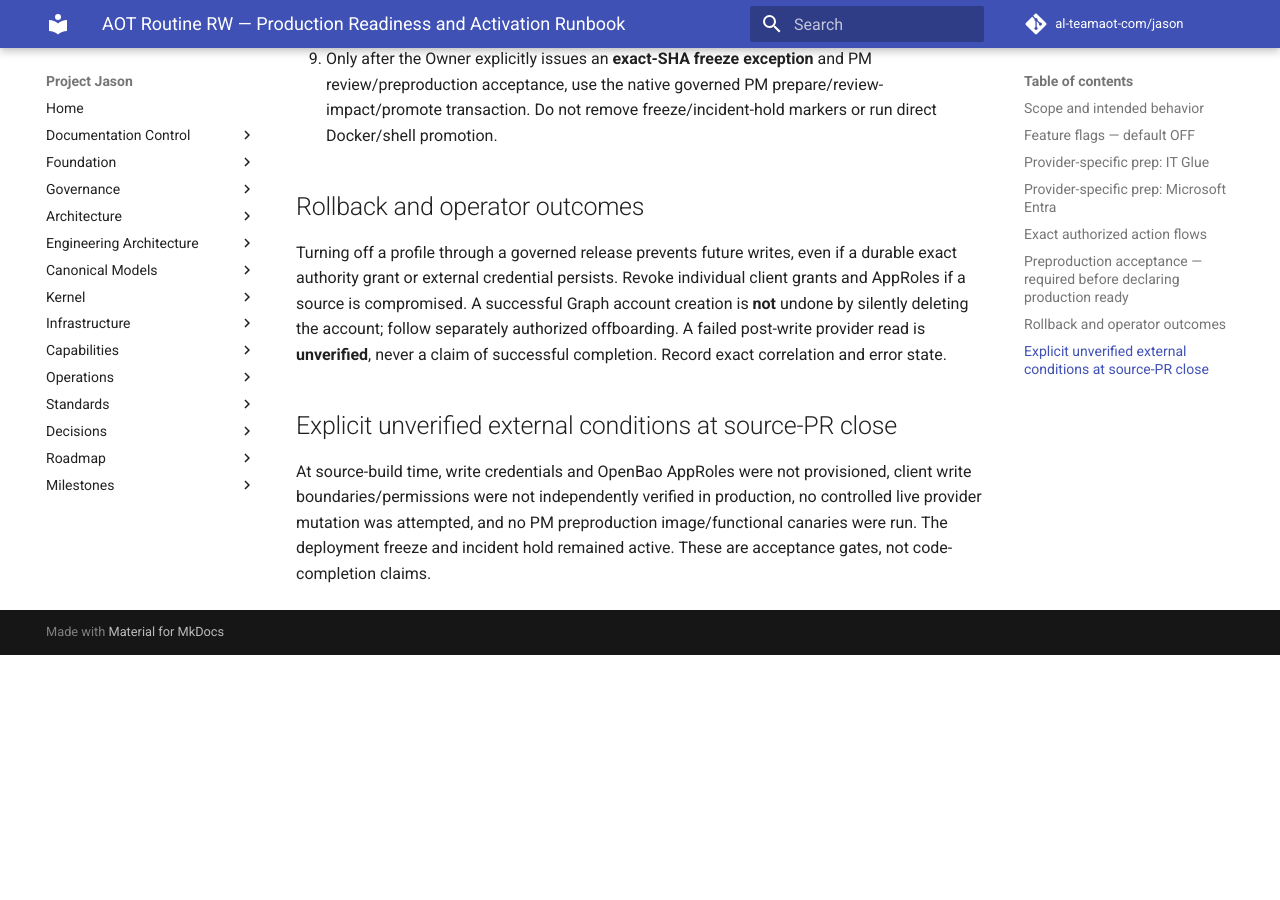
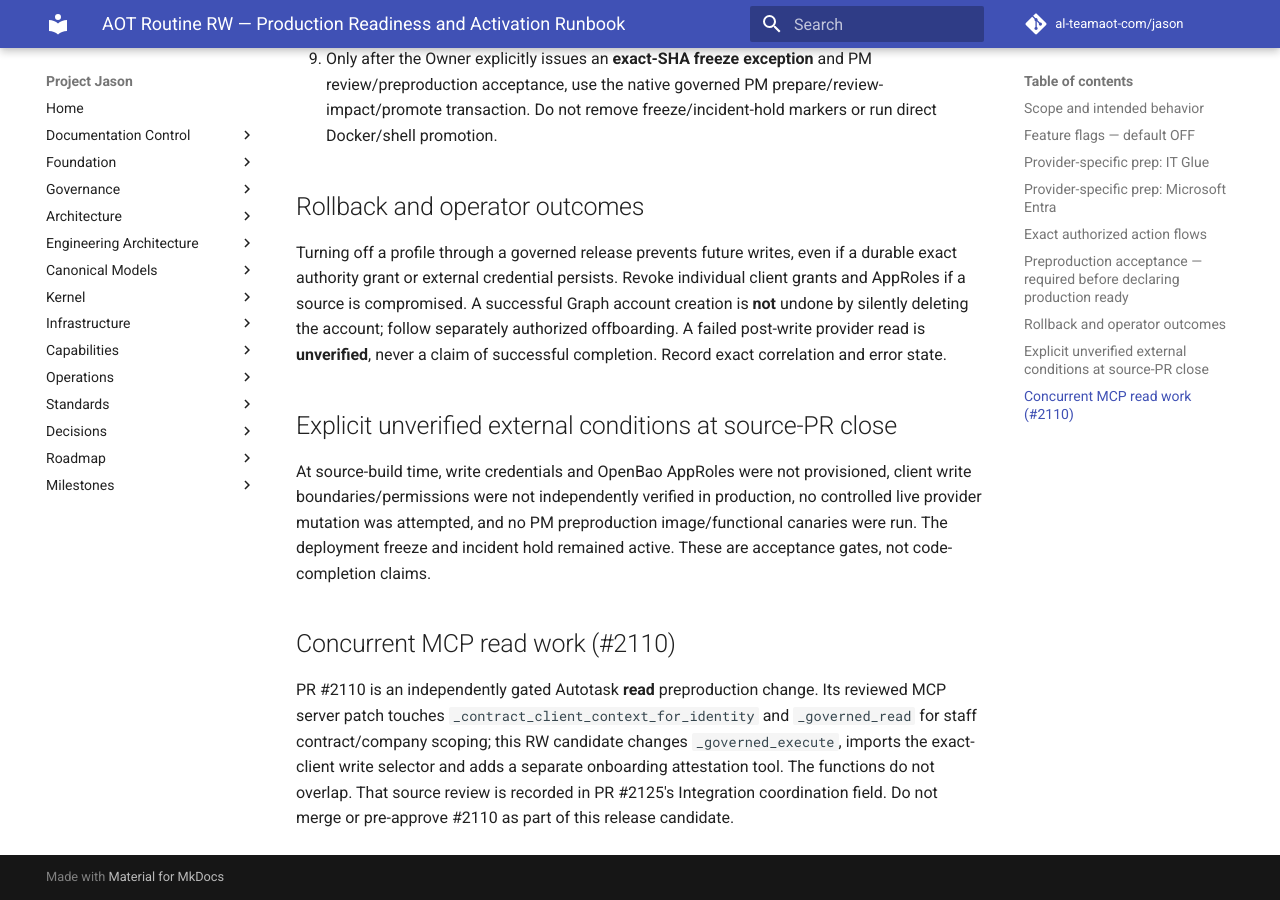
Before and after one commit to al-teamaot-com/jason, an MkDocs documentation site: the page built from docs/operations/AOT-Routine-RW-Production-Readiness-20261028.md, in a window 1280 px wide and 900 px high, scrolled down 3996 px. Built offline with MkDocs 1.6.1 and Material for MkDocs 9.7.7, drawn with Linux system fonts in a browser that asks for light colours; comment, search, counter and statistics services are not loaded; before the commit the page ends 4651 px from its top, so only the background shows below that.

Commit message:
Document reviewed separate MCP contract-read integration overlap

```diff
--- a/docs/operations/AOT-Routine-RW-Production-Readiness-20261028.md
+++ b/docs/operations/AOT-Routine-RW-Production-Readiness-20261028.md
@@ -61,3 +61,12 @@ Turning off a profile through a governed release prevents future writes, even if
 
 ## Explicit unverified external conditions at source-PR close
 At source-build time, write credentials and OpenBao AppRoles were not provisioned, client write boundaries/permissions were not independently verified in production, no controlled live provider mutation was attempted, and no PM preproduction image/functional canaries were run. The deployment freeze and incident hold remained active. These are acceptance gates, not code-completion claims.
+
+## Concurrent MCP read work (#2110)
+PR #2110 is an independently gated Autotask **read** preproduction change.
+Its reviewed MCP server patch touches `_contract_client_context_for_identity`
+and `_governed_read` for staff contract/company scoping; this RW candidate
+changes `_governed_execute`, imports the exact-client write selector and
+adds a separate onboarding attestation tool. The functions do not overlap.
+That source review is recorded in PR #2125's Integration coordination field.
+Do not merge or pre-approve #2110 as part of this release candidate.
```
